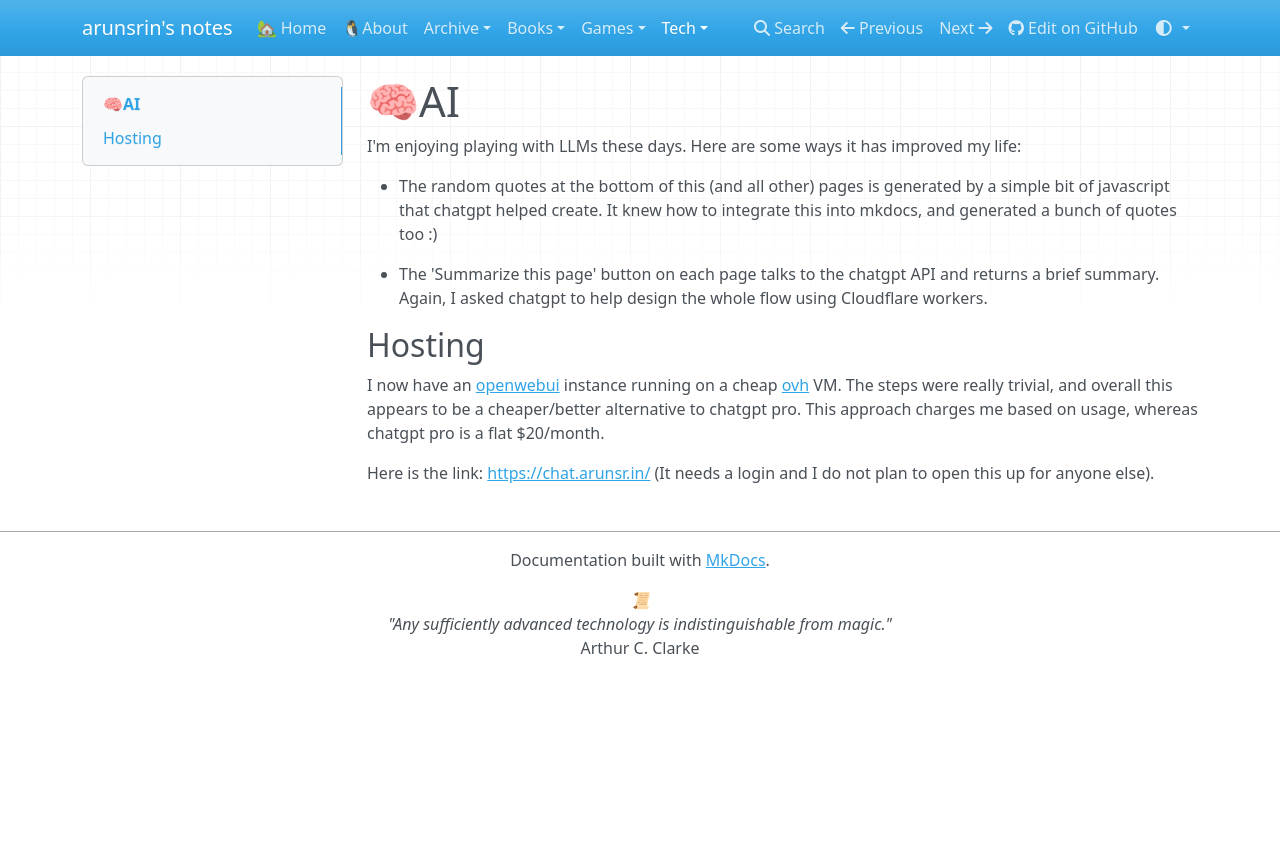
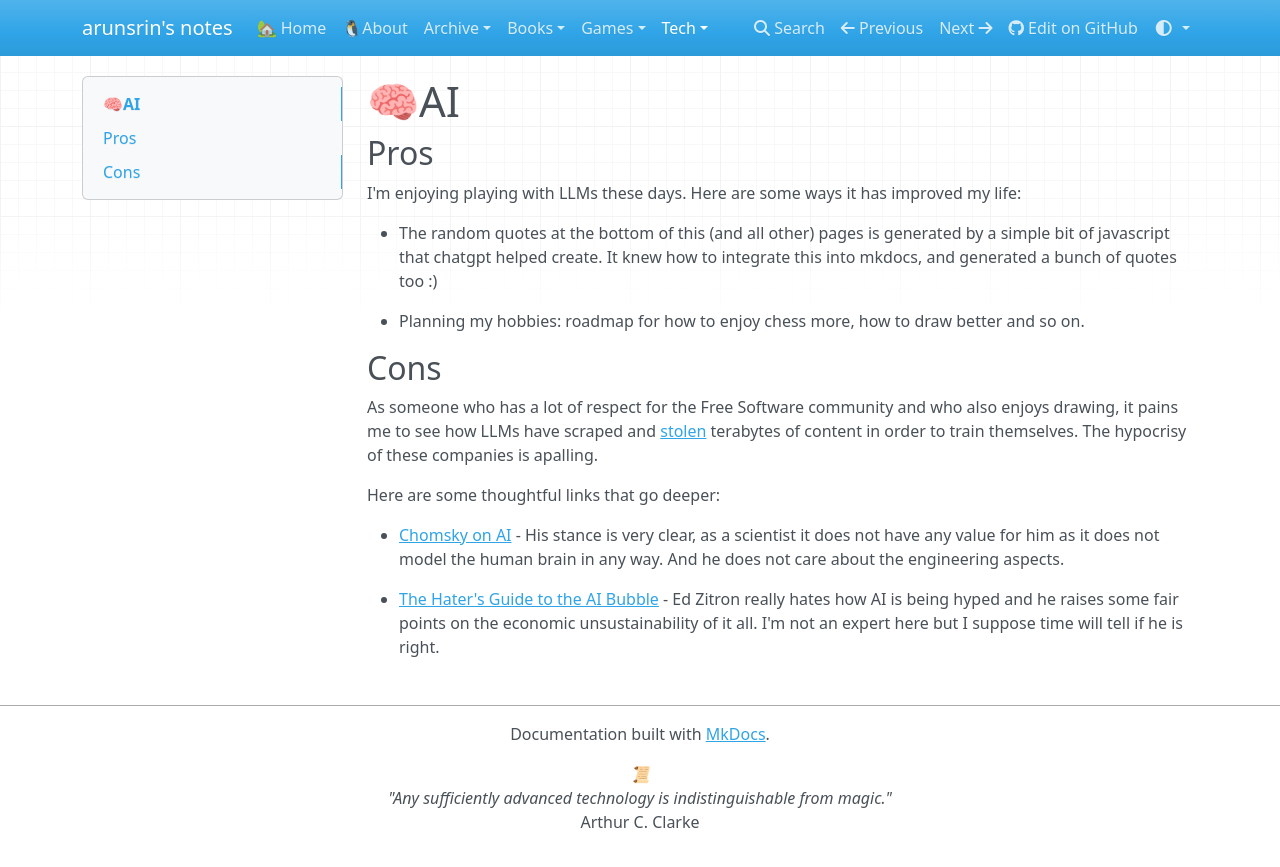
Before and after one commit to arunsrin/arunsrin.mkdocs, an MkDocs documentation site: the page built from home/tech/ai.md, in a window 1280 px wide. Shown: the top 867 px of the page. Built offline with MkDocs 1.6.1, drawn with Linux system fonts in a browser that asks for light colours; nearby versions of some CDN libraries.

Commit message:
updated stance on AI

```diff
--- a/home/tech/ai.md
+++ b/home/tech/ai.md
@@ -1,4 +1,6 @@
 # 🧠AI
+
+## Pros
 
 I'm enjoying playing with LLMs these days. Here are some ways it has improved
 my life:
@@ -8,17 +10,25 @@ my life:
   create. It knew how to integrate this into mkdocs, and generated a
   bunch of quotes too :)
 
-- The 'Summarize this page' button on each page talks to the chatgpt
-  API and returns a brief summary. Again, I asked chatgpt to help
-  design the whole flow using Cloudflare workers.
+- Planning my hobbies: roadmap for how to enjoy chess more, how to draw better
+  and so on.
 
+## Cons
 
-## Hosting
+As someone who has a lot of respect for the Free Software community and who
+also enjoys drawing, it pains me to see how LLMs have scraped and
+[stolen](https://www.theatlantic.com/technology/archive/2025/03/libgen-meta-openai/682093/)
+terabytes of content in order to train themselves. The hypocrisy of these
+companies is apalling.
 
-I now have an [openwebui](https://openwebui.com/) instance running on a cheap
-[ovh](https://ovhcloud.com/) VM. The steps were really trivial, and overall
-this appears to be a cheaper/better alternative to chatgpt pro. This approach
-charges me based on usage, whereas chatgpt pro is a flat $20/month.
+Here are some thoughtful links that go deeper:
 
-Here is the link: [https://chat.arunsr.in/](https://chat.arunsr.in/) (It needs a
-login and I do not plan to open this up for anyone else).
+- [Chomsky on AI](https://chomsky.info/20230503-2/) - His stance is very clear,
+  as a scientist it does not have any value for him as it does not model the
+  human brain in any way. And he does not care about the engineering aspects.
+
+- [The Hater's Guide to the AI
+  Bubble](https://www.wheresyoured.at/the-haters-gui/) - Ed Zitron really hates
+  how AI is being hyped and he raises some fair points on the economic
+  unsustainability of it all. I'm not an expert here but I suppose time will
+  tell if he is right.
```
